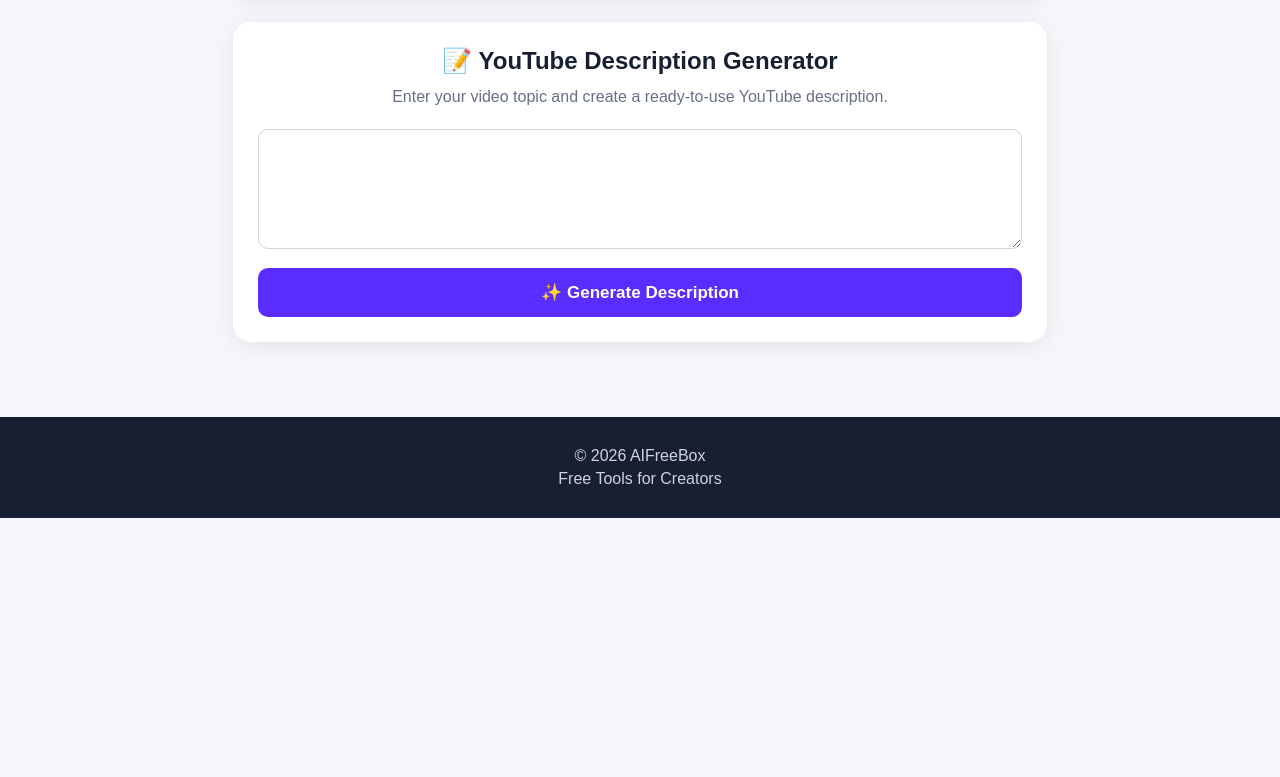
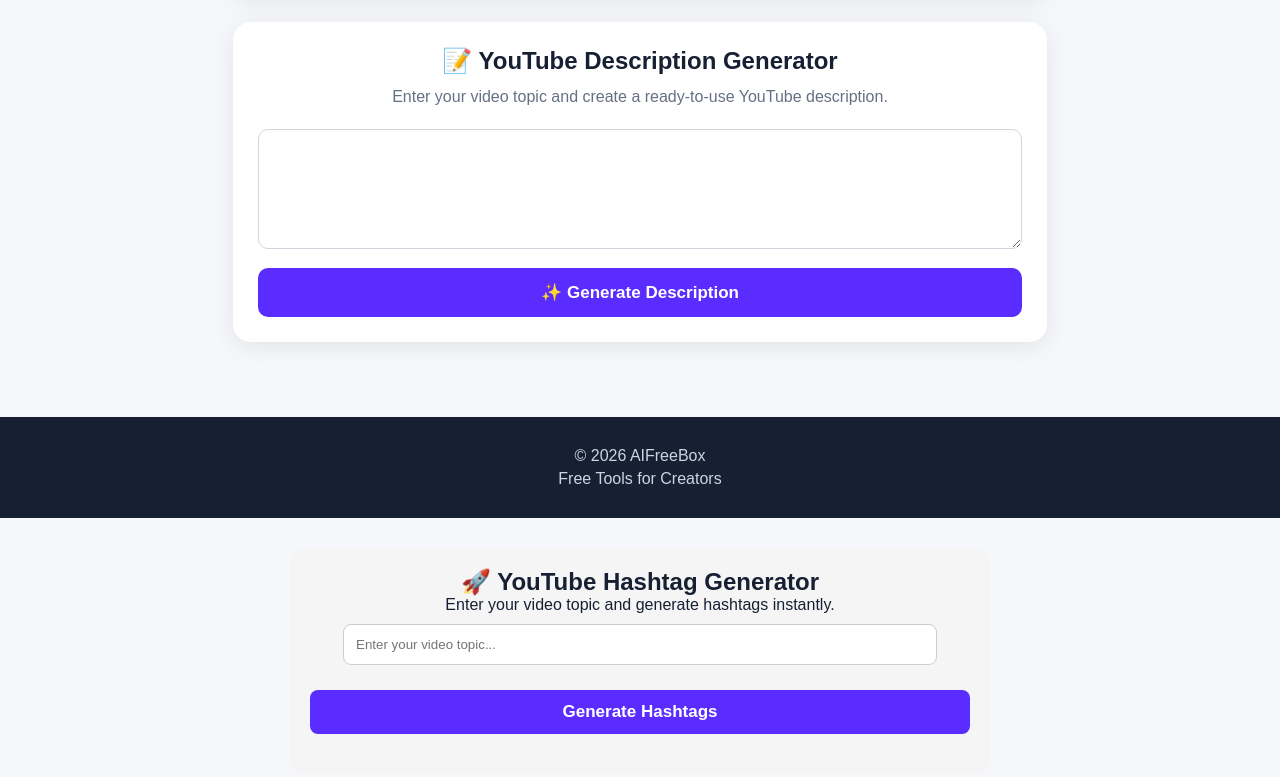
Before and after one commit to jhjaj/aifreebox-, a plain HTML site: page index.html in a window 1280 px wide. Shown: the part 522-1299 px from the top of the page. Before the commit the page ends 1040 px from the top, so only its background shows below. Drawn offline with Linux system fonts and the light colour scheme.

Commit message:
Implement YouTube Hashtag Generator in index.html
Added a YouTube hashtag generator feature with input and button.

```diff
--- a/index.html
+++ b/index.html
@@ -356,6 +356,64 @@ Thanks for watching!
 }
 
 </script>
+<div style="max-width:700px;margin:30px auto;padding:20px;background:#f5f5f5;border-radius:15px;text-align:center;">
+  <h2>🚀 YouTube Hashtag Generator</h2>
+  <p>Enter your video topic and generate hashtags instantly.</p>
 
+  <input
+    type="text"
+    id="hashtagTopic"
+    placeholder="Enter your video topic..."
+    style="width:90%;padding:12px;border:1px solid #ccc;border-radius:8px;margin:10px 0;"
+  >
+
+  <button
+    onclick="generateHashtags()"
+    style="padding:12px 20px;border:0;border-radius:8px;cursor:pointer;"
+  >
+    Generate Hashtags
+  </button>
+
+  <div
+    id="hashtagResult"
+    style="margin-top:20px;font-weight:bold;line-height:1.8;"
+  ></div>
+</div>
+
+<script>
+function generateHashtags() {
+  const topic = document.getElementById("hashtagTopic").value.trim();
+  const result = document.getElementById("hashtagResult");
+
+  if (!topic) {
+    result.innerHTML = "⚠️ Please enter a video topic.";
+    return;
+  }
+
+  const words = topic
+    .toLowerCase()
+    .replace(/[^a-zA-Z0-9\s]/g, "")
+    .split(/\s+/)
+    .filter(Boolean);
+
+  const mainTag = words.join("");
+  const firstTag = words[0] || "video";
+
+  const hashtags = [
+    "#" + mainTag,
+    "#" + firstTag,
+    "#YouTube",
+    "#YouTubeShorts",
+    "#Shorts",
+    "#Viral",
+    "#Trending",
+    "#Video",
+    "#ContentCreator",
+    "#AIFreeBox"
+  ];
+
+  result.innerHTML = hashtags.join(" ");
+}
+</script>
 </body>
 </html>
```
